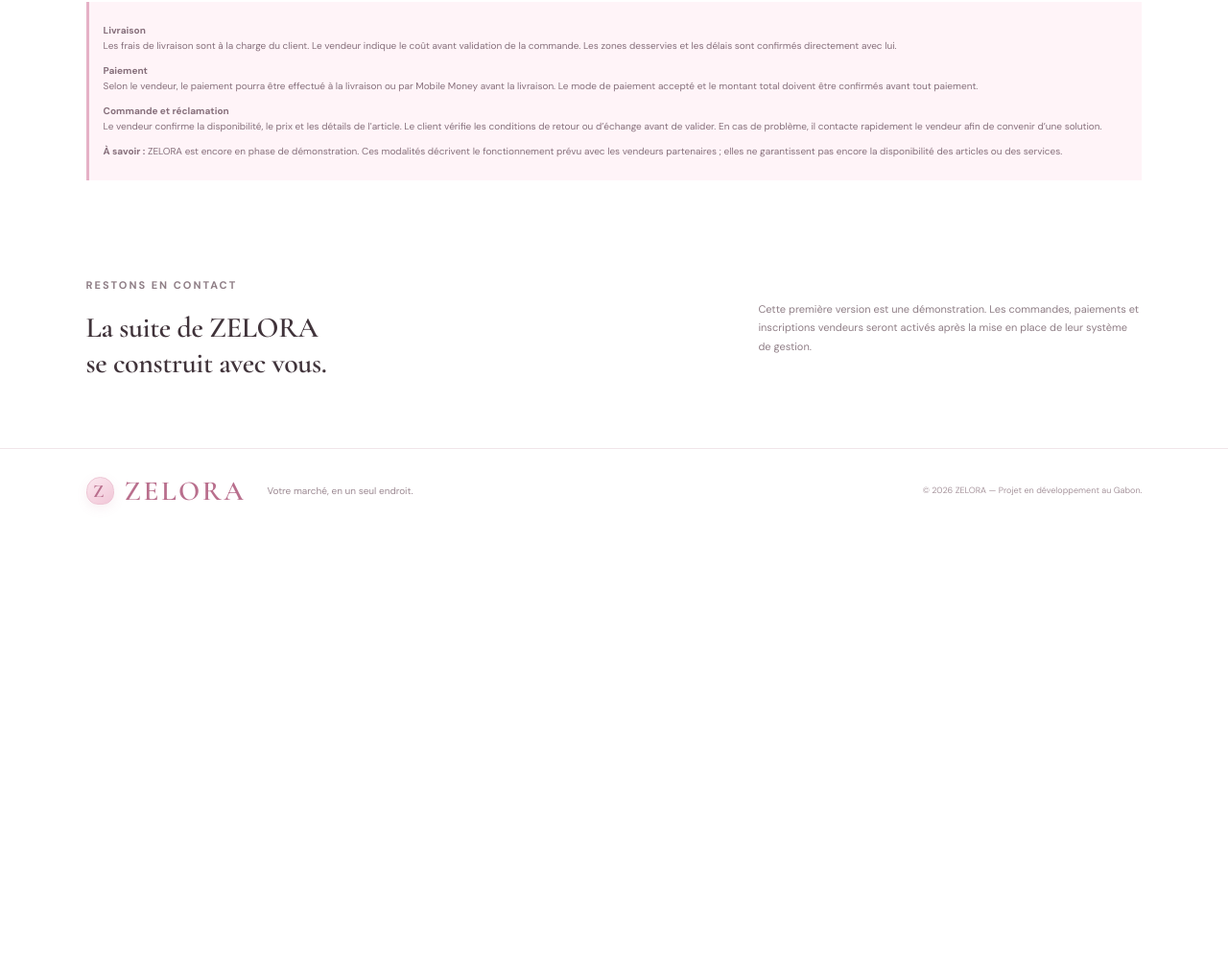
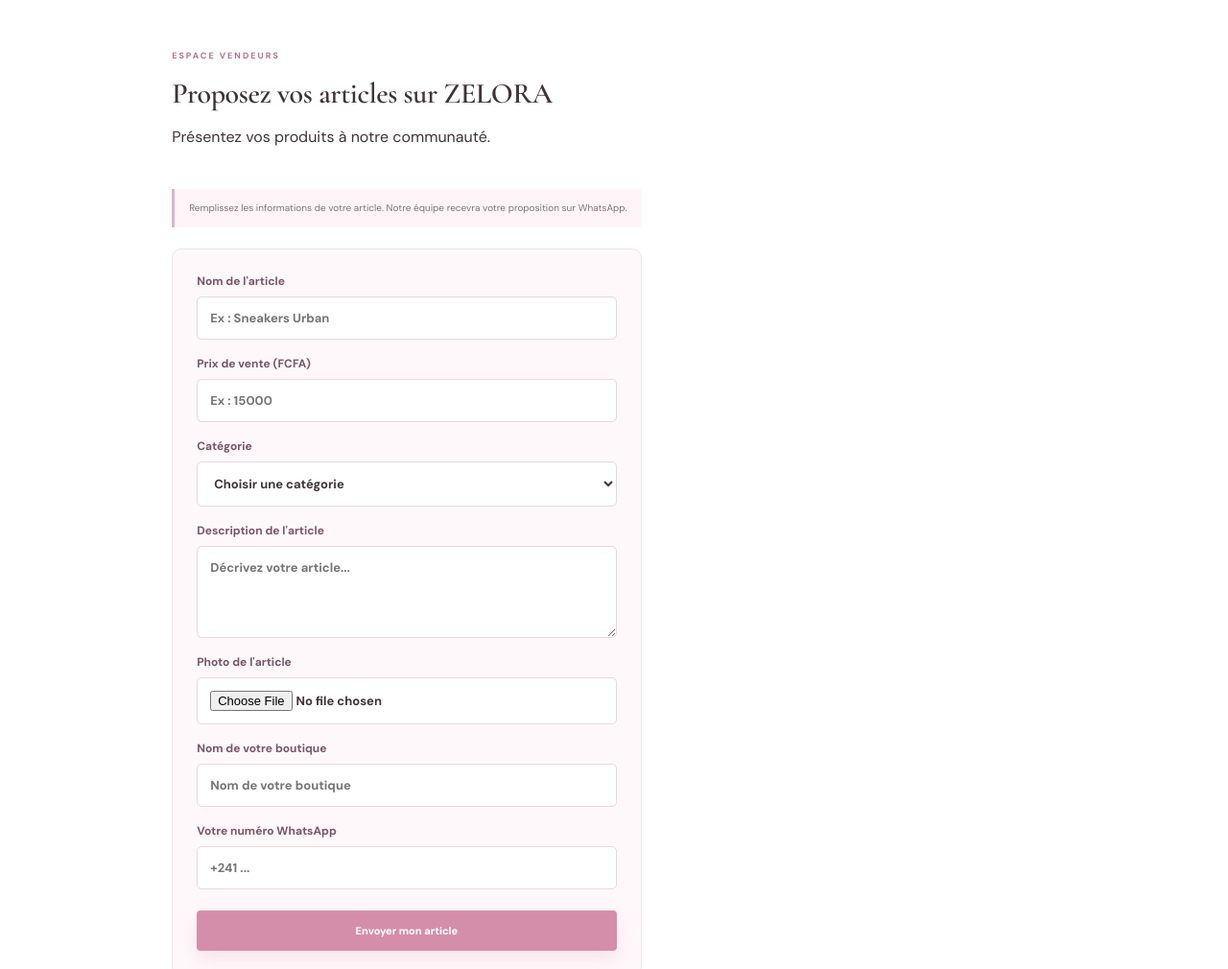
Before and after one commit to Ossimajeremieforlan/ZELORA-, a plain HTML site: page index.html in a window 1280 px wide. Shown: the part 3235-4245 px from the top of the page at 96% size. Before the commit the page ends 3790 px from the top, so only its background shows below. Drawn offline with nearby package versions, Linux system fonts and the light colour scheme.

Commit message:
Add seller proposal section with submission form
Added a new section for sellers to propose their products, including a form for product details and submission.

```diff
--- a/index.html
+++ b/index.html
@@ -183,6 +183,69 @@
         <div>
           <p class="eyebrow">INFORMATIONS IMPORTANTES</p>
           <h2>Livraison, paiement &amp; conditions d’achat</h2>
+
+<section class="section" id="proposer-produit">
+  <div class="section-heading">
+    <div>
+      <p class="eyebrow">ESPACE VENDEURS</p>
+      <h2>Proposez vos articles sur ZELORA</h2>
+      <p>Présentez vos produits à notre communauté.</p>
+    </div>
+  </div>
+
+  <div class="demo-notice">
+    Remplissez les informations de votre article. Notre équipe recevra votre proposition sur WhatsApp.
+  </div>
+
+  <form id="productProposalForm" class="seller-form">
+    <label>Nom de l'article
+      <input type="text" name="produit" required
+        placeholder="Ex : Sneakers Urban">
+    </label>
+
+    <label>Prix de vente (FCFA)
+      <input type="number" name="prix" min="1" required
+        placeholder="Ex : 15000">
+    </label>
+
+    <label>Catégorie
+      <select name="categorie" required>
+        <option value="">Choisir une catégorie</option>
+        <option>Mode</option>
+        <option>Chaussures</option>
+        <option>Accessoires</option>
+        <option>Sport</option>
+        <option>Beauté</option>
+        <option>Maison</option>
+        <option>Autre</option>
+      </select>
+    </label>
+
+    <label>Description de l'article
+      <textarea name="description" rows="4" required
+        placeholder="Décrivez votre article..."></textarea>
+    </label>
+
+    <label>Photo de l'article
+      <input type="file" name="photo" accept="image/*" required>
+    </label>
+
+    <label>Nom de votre boutique
+      <input type="text" name="boutique" required
+        placeholder="Nom de votre boutique">
+    </label>
+
+    <label>Votre numéro WhatsApp
+      <input type="tel" name="telephone" required
+        placeholder="+241 ...">
+    </label>
+
+    <button type="submit" class="button button-primary full-width">
+      Envoyer mon article
+    </button>
+  </form>
+</section>
+
         </div>
       </div>
 
```
